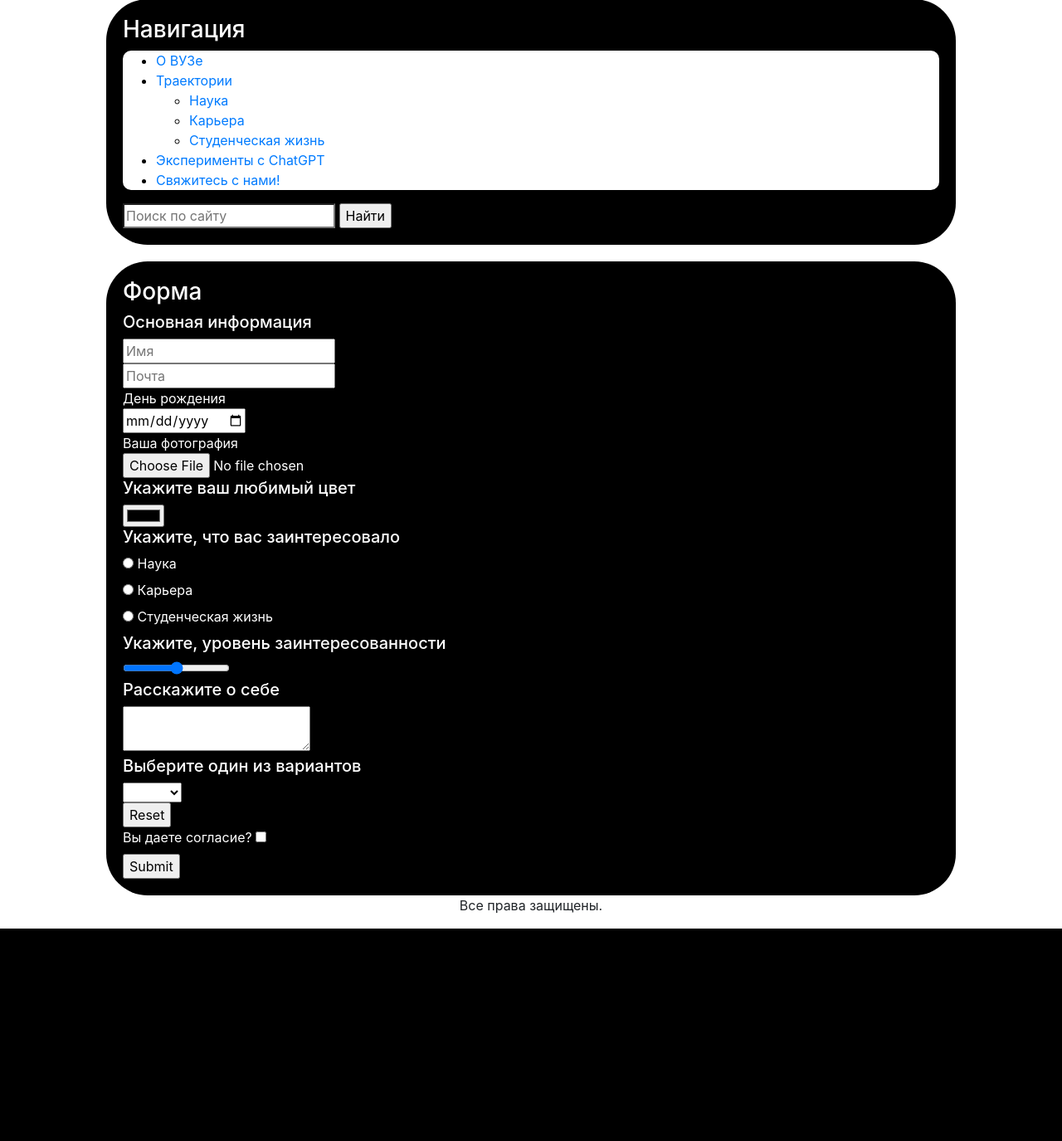
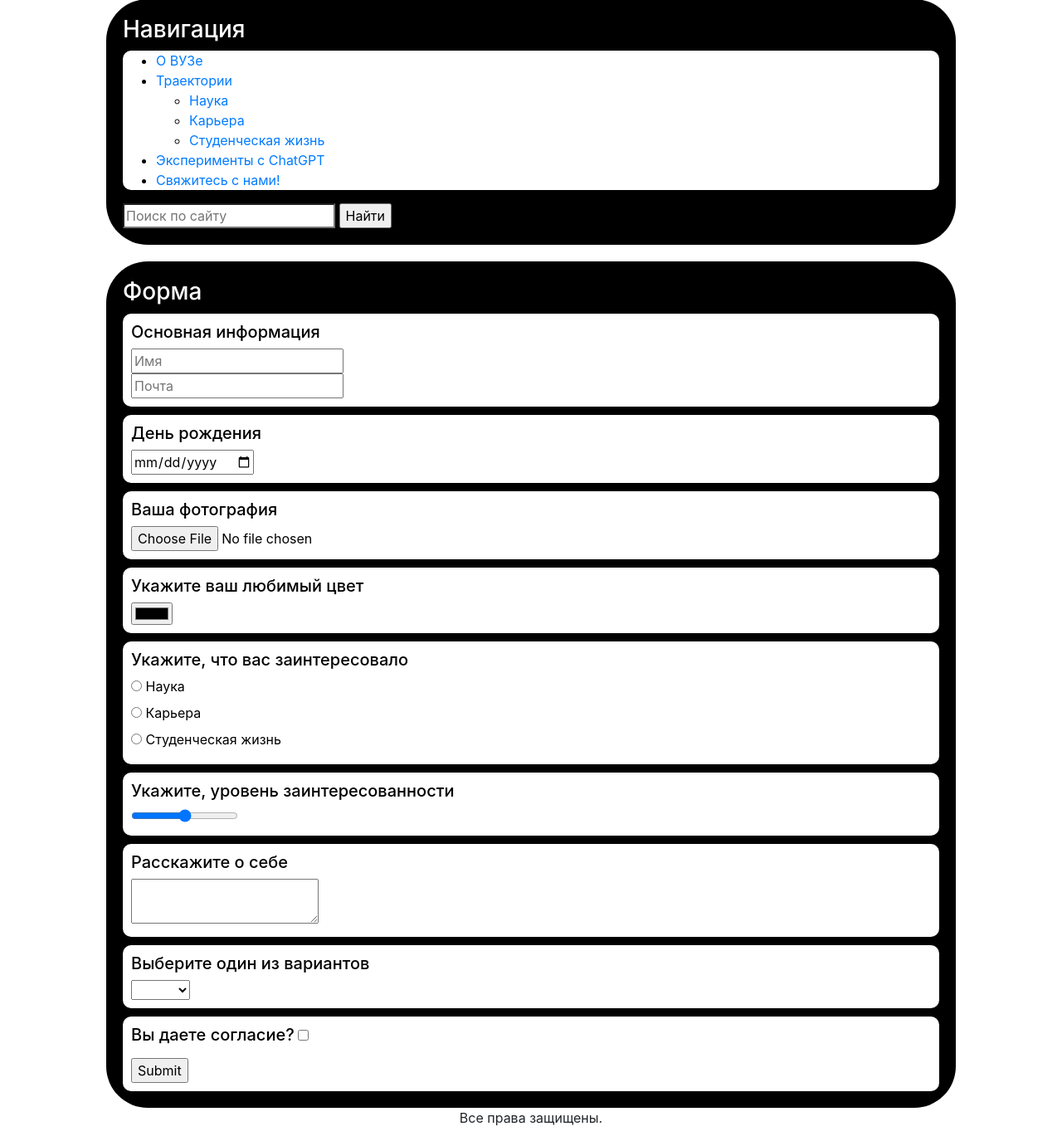
Before and after one commit to PavelGem-13g/web-courses-miem, a web app: file src/form.html in a window 1280 px wide. Shown: the part 117-1492 px from the top of the page at 83% size. Before the commit the page ends 1236 px from the top, so only its background shows below. Run offline with its HTML, style and script files only (its server is not run), Linux system fonts and the light colour scheme.

Commit message:
make more pretty

```diff
--- a/src/css/style.css
+++ b/src/css/style.css
@@ -20,7 +20,7 @@
 audio{
     width: 100%;
 }
-article {
+article, div {
     background-color: white;
     color: black;
     margin-top: 10px;
@@ -56,6 +56,3 @@
 footer{
     text-align: center;
 }
-footer:hover{
-    font-size: 20pt;
-}
--- a/src/form.html
+++ b/src/form.html
@@ -63,17 +63,24 @@
                     Форма
                 </h3>
 
-                <h5>
-                    Основная информация
-                </h5>
-                <input type="text" name="name" placeholder="Имя"><br>
-                <input type="email" placeholder="Почта"><br>
                 <div>
-                    День рождения<br>
+                    <h5>
+                        Основная информация
+                    </h5>
+                    <input type="text" name="name" placeholder="Имя"><br>
+                    <input type="email" placeholder="Почта"><br>
+                </div>
+
+                <div>
+                    <h5>
+                        День рождения
+                    </h5>
                     <input type="date" name="birthday">
                 </div>
                 <div>
-                    Ваша фотография<br>
+                    <h5>
+                        Ваша фотография
+                    </h5>
                     <input type="file" name="photo">
                 </div>
 
@@ -131,8 +138,7 @@
                 </div>
 
                 <div>
-                    <input type="reset"><br>
-                    <label for="chkAccepted">Вы даете согласие?</label>
+                    <label for="chkAccepted"><h5>Вы даете согласие?</h5></label>
                     <input type="checkbox" name="chkAccepted"><br>
                     <input type="submit"><br>
                 </div>
```
